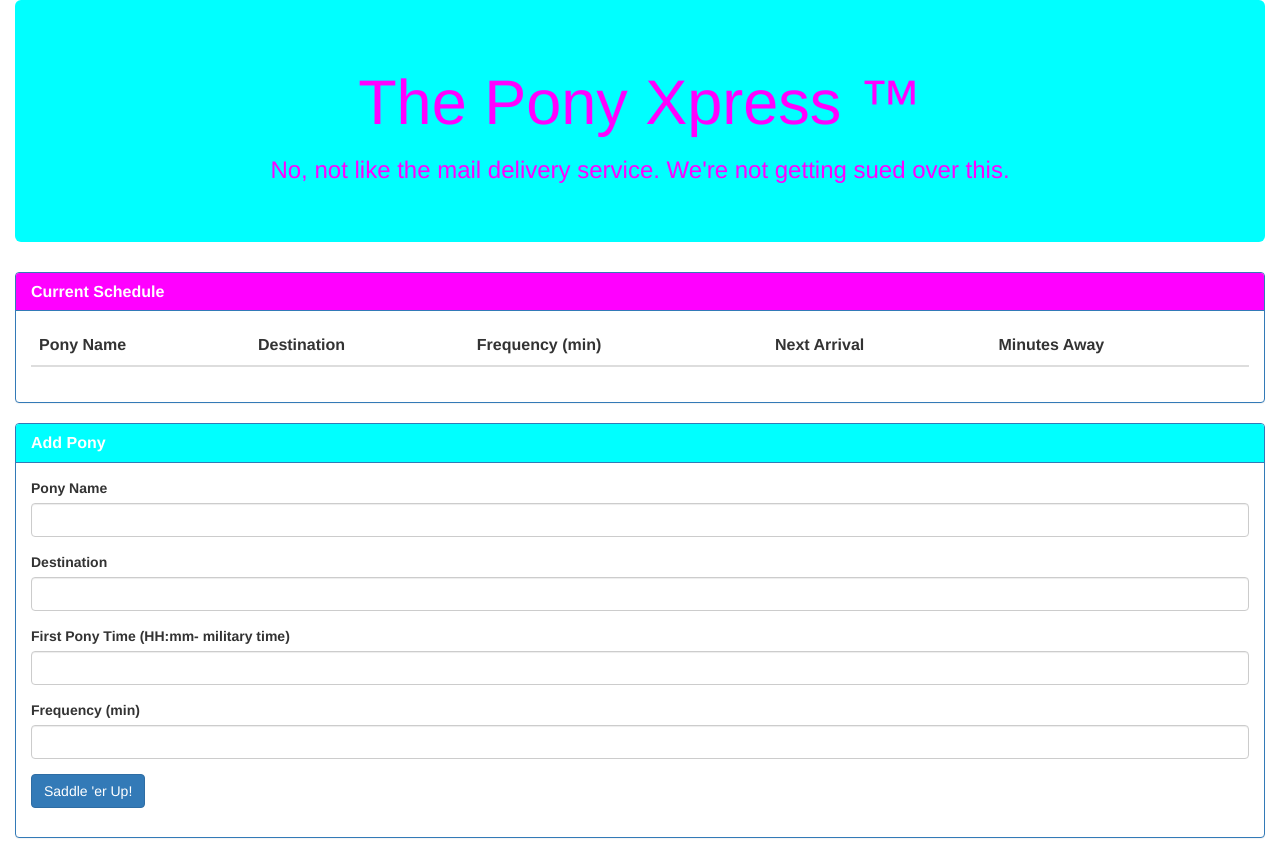
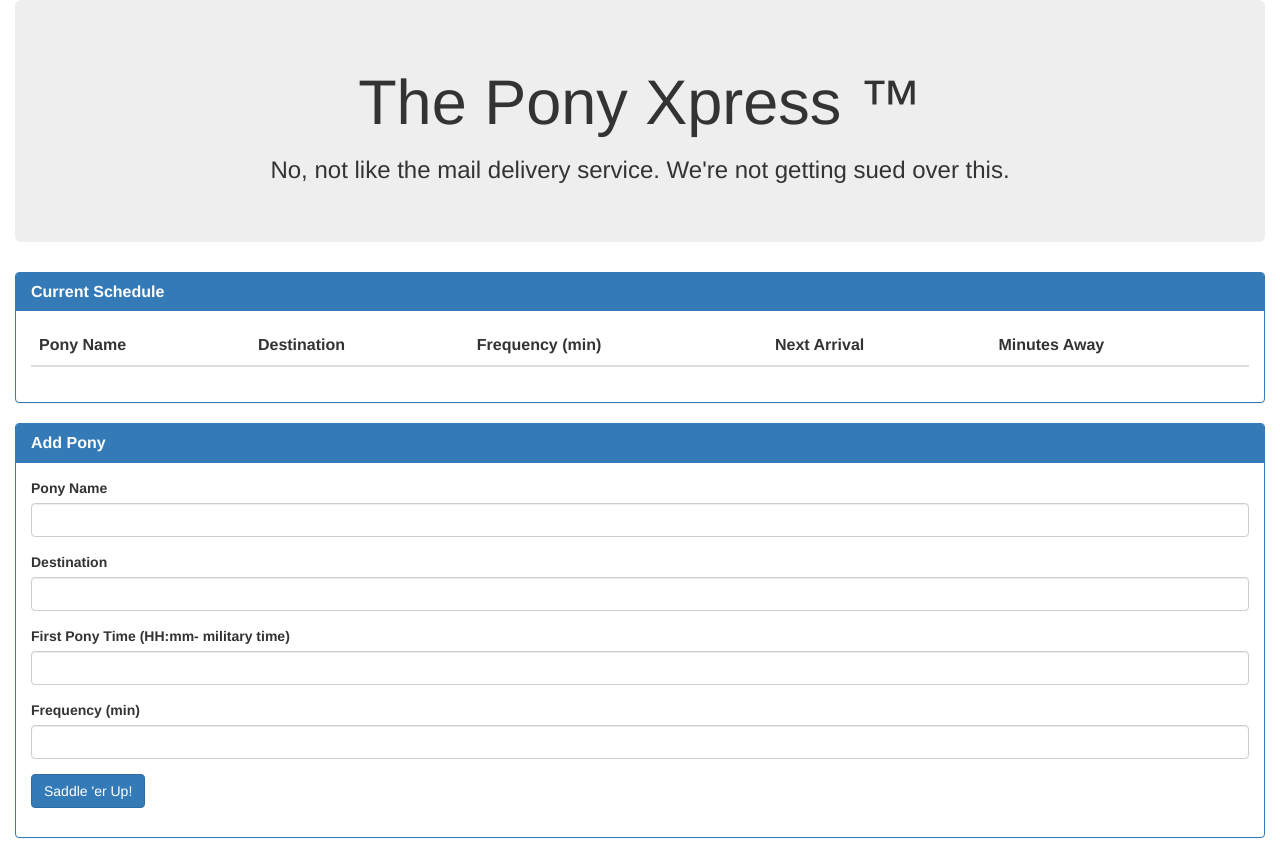
Before and after one commit to efinley67/Train-Scheduler, a plain HTML site: page index.html in a window 1280 px wide. Drawn offline with nearby package versions, Linux system fonts and the light colour scheme; no server answers.

Commit message:
Updated hw files

```diff
--- a/index.html
+++ b/index.html
@@ -9,14 +9,14 @@
   </head>
   <body>
     <div class="container-fluid">
-      <div class="jumbotron" style="background-color: cyan; color: magenta">
+      <div class="jumbotron">
         <h1 class="text-center">The Pony Xpress &#8482;</h1>
         <h3 class="text-center">No, not like the mail delivery service. We're not getting sued over this.</h3>
       </div>
       <div class="row">
         <div class="col-lg-12">
           <div class="panel panel-primary">
-            <div class="panel-heading" style="background-color: magenta;">
+            <div class="panel-heading">
               <h3 class="panel-title"><strong>Current Schedule</strong></h3>
             </div>
             <div class="panel-body">
@@ -36,7 +36,7 @@
             </div>
           </div>
           <div class="panel panel-primary">
-            <div class="panel-heading" style="background-color: cyan;">
+            <div class="panel-heading">
               <h3 class="panel-title"><strong>Add Pony</strong></h3>
             </div>
             <div class="panel-body">
```
